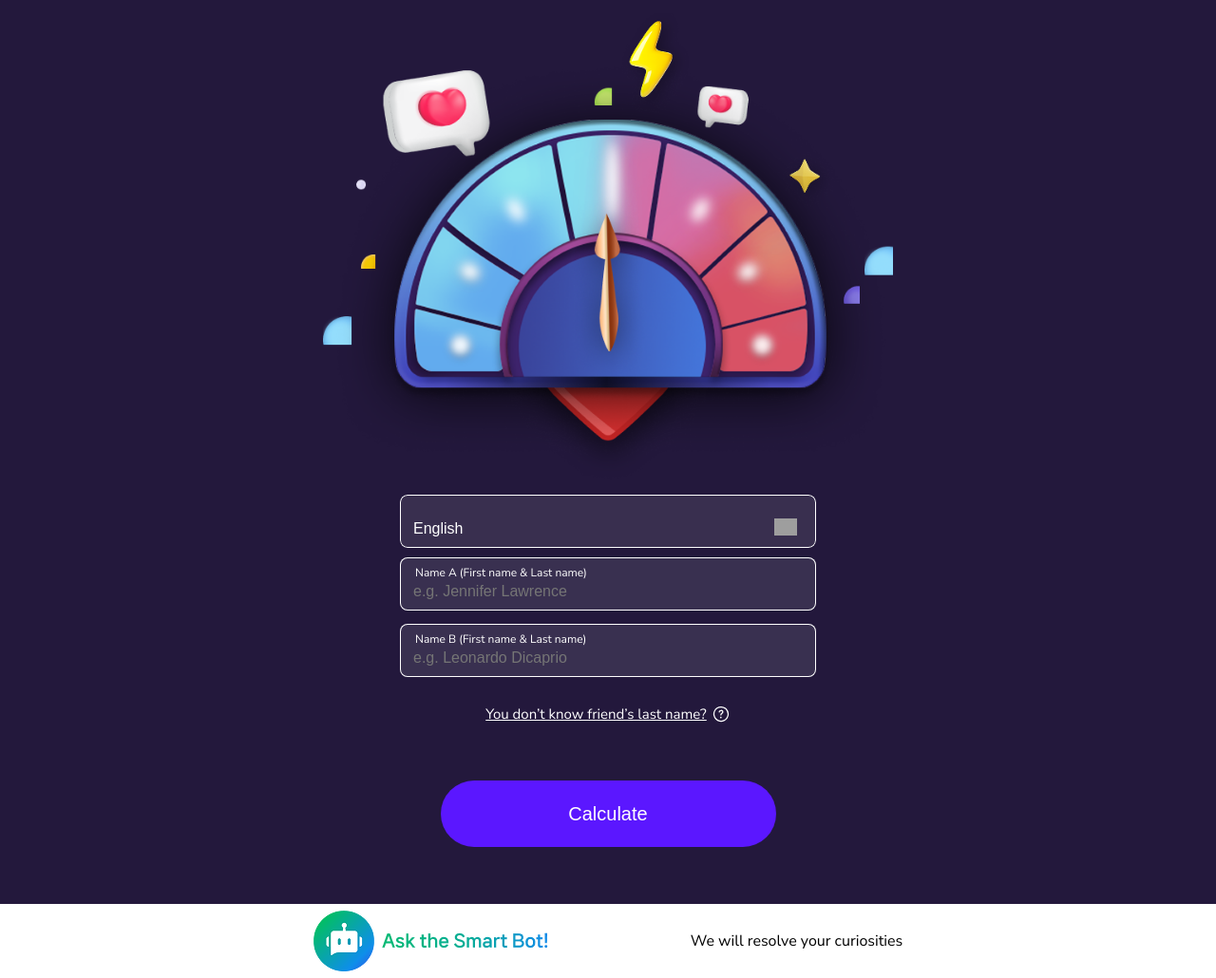
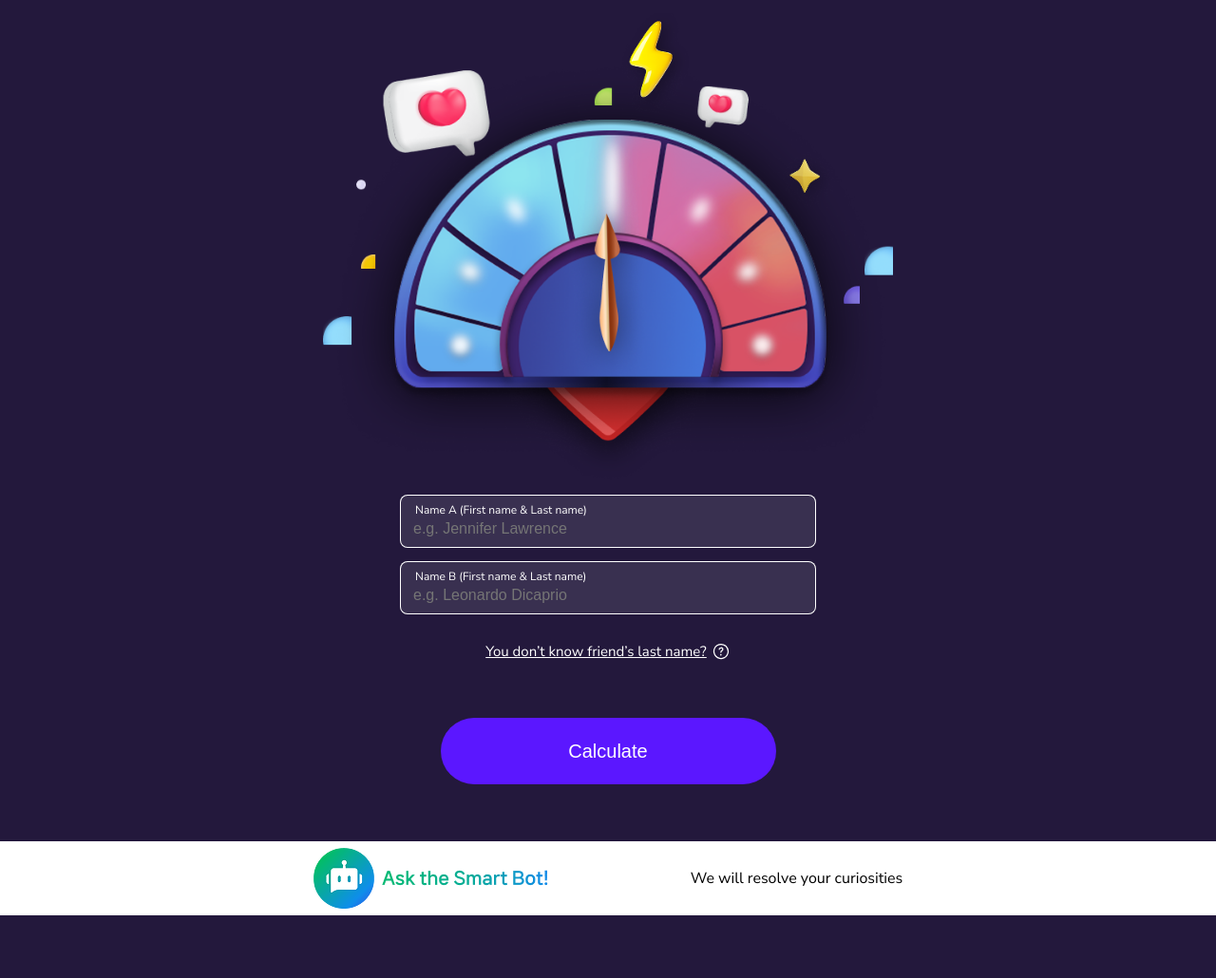
Before and after one commit to ponir-techlogicians/lovecompatability, a Django app: page /app/calculate/ in a window 1280 px wide. Shown: the part 85-1115 px from the top of the page at 95% size. After the commit the page ends 1049 px from the top, so only its background shows below. Run offline with Django 5.2, Linux system fonts and the light colour scheme; data that the repository does not hold is empty; grey boxes are pictures that could not be loaded.

Commit message:
hide languages

```diff
--- a/app/templates/calculate.html
+++ b/app/templates/calculate.html
@@ -79,7 +79,7 @@
         </div>
 
     </div>
-    <div class="loveWrap">
+    <div class="loveWrap" style="display: none">
         <form action="{% url 'set_language' %}" method="post" >
             {% csrf_token %}
             <div class="loveWrap__inputBox" style="margin-bottom: 10px;">
```
